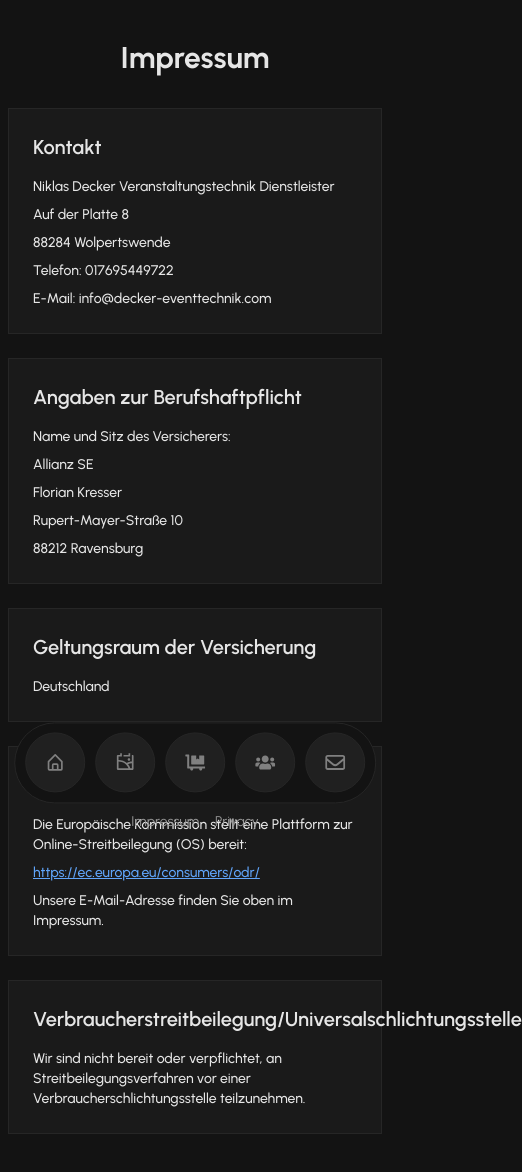
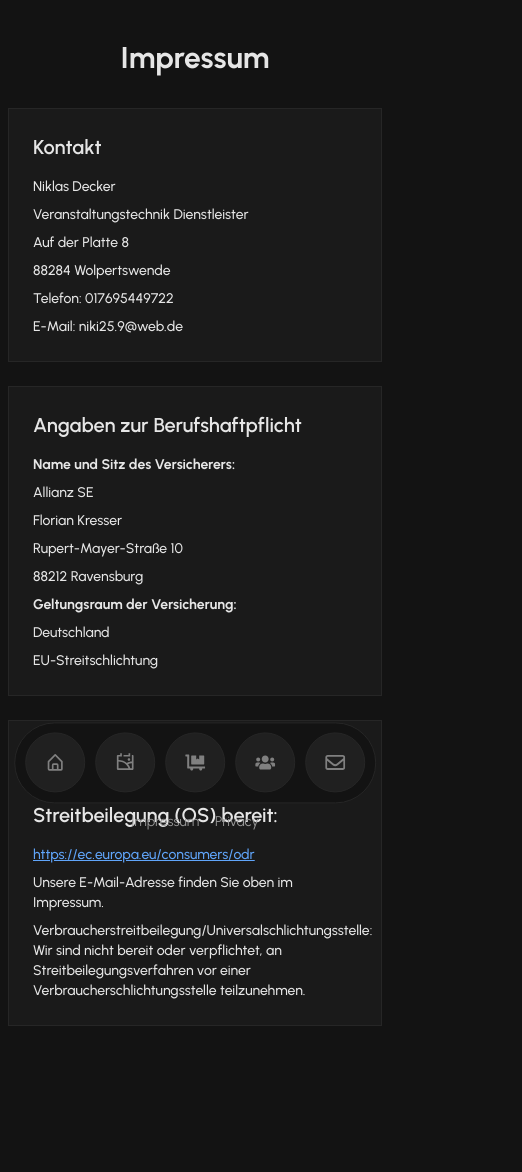
Before and after one commit to Crayonan/Decker-Lighting, a React (Vite) app: page /legal/impressum in a window 390 px wide. Shown: the top 1172 px of the page, 522 px wide, since content can reach past the window. Built offline with nearby package versions, Linux system fonts and the light colour scheme; no server answers.

Commit message:
changed some padding and centering in contact page, changed styling for mobile view in impressum page, made clock unselectable

```diff
--- a/src/pages/Legal/Impressum.tsx
+++ b/src/pages/Legal/Impressum.tsx
@@ -3,47 +3,42 @@ import React from "react";
 export function ImpressumPage() {
   return (
     <div className="min-h-screen py-8 pb-32 bg-dark-bg text-dark-text">
-      <div className="container max-w-3xl px-4 mx-auto sm:px-6 lg:px-8">
+      <div className="container max-w-4xl px-4 mx-auto sm:px-6 lg:px-8">
         <h1 className="mb-8 text-3xl font-bold text-center">Impressum</h1>
 
         <div className="space-y-6">
           <Section title="Kontakt">
-            <p>Niklas Decker Veranstaltungstechnik Dienstleister</p>
+            <p>Niklas Decker</p>
+            <p>Veranstaltungstechnik Dienstleister</p>
             <p>Auf der Platte 8</p>
             <p>88284 Wolpertswende</p>
             <p>Telefon: 017695449722</p>
-            <p>E-Mail: info@decker-eventtechnik.com</p>
+            <p>E-Mail: niki25.9@web.de</p>
           </Section>
 
           <Section title="Angaben zur Berufshaftpflicht">
-            <p>Name und Sitz des Versicherers:</p>
+            <p><strong>Name und Sitz des Versicherers:</strong></p>
             <p>Allianz SE</p>
             <p>Florian Kresser</p>
             <p>Rupert-Mayer-Straße 10</p>
             <p>88212 Ravensburg</p>
+
+            <p><strong>Geltungsraum der Versicherung:</strong></p>
+            <p>Deutschland</p>
+            <p>EU-Streitschlichtung</p>
           </Section>
 
-          <Section title="Geltungsraum der Versicherung">
-            <p>Deutschland</p>
-          </Section>
-
-          <Section title="EU-Streitschlichtung">
-            <p>Die Europäische Kommission stellt eine Plattform zur Online-Streitbeilegung (OS) bereit:</p>
+          <Section title="Die Europäische Kommission stellt eine Plattform zur Online-Streitbeilegung (OS) bereit:">
             <p>
-              <a
-                href="https://ec.europa.eu/consumers/odr/"
-                target="_blank"
-                rel="noopener noreferrer"
-                className="text-blue-400 underline hover:text-blue-300"
-              >
-                https://ec.europa.eu/consumers/odr/
+              <a href="https://ec.europa.eu/consumers/odr" className="text-blue-400 underline hover:text-blue-300">
+                https://ec.europa.eu/consumers/odr
               </a>
             </p>
             <p>Unsere E-Mail-Adresse finden Sie oben im Impressum.</p>
-          </Section>
-
-          <Section title="Verbraucherstreitbeilegung/Universalschlichtungsstelle">
-            <p>Wir sind nicht bereit oder verpflichtet, an Streitbeilegungsverfahren vor einer Verbraucherschlichtungsstelle teilzunehmen.</p>
+            <p>
+              Verbraucherstreitbeilegung/Universalschlichtungsstelle: Wir sind nicht bereit oder verpflichtet, an
+              Streitbeilegungsverfahren vor einer Verbraucherschlichtungsstelle teilzunehmen.
+            </p>
           </Section>
         </div>
       </div>
@@ -61,3 +56,5 @@ function Section({ title, children }: { title: string; children: React.ReactNode
     </div>
   );
 }
+
+export default ImpressumPage;
```
